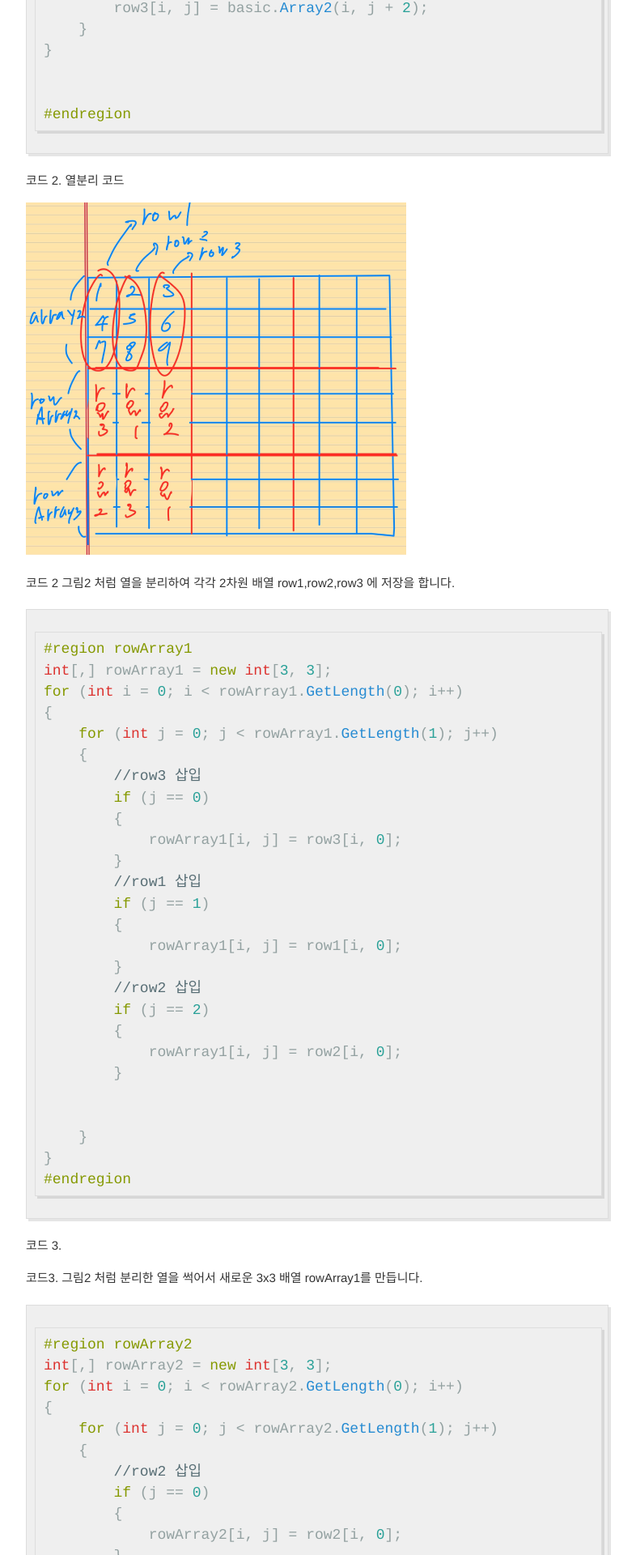
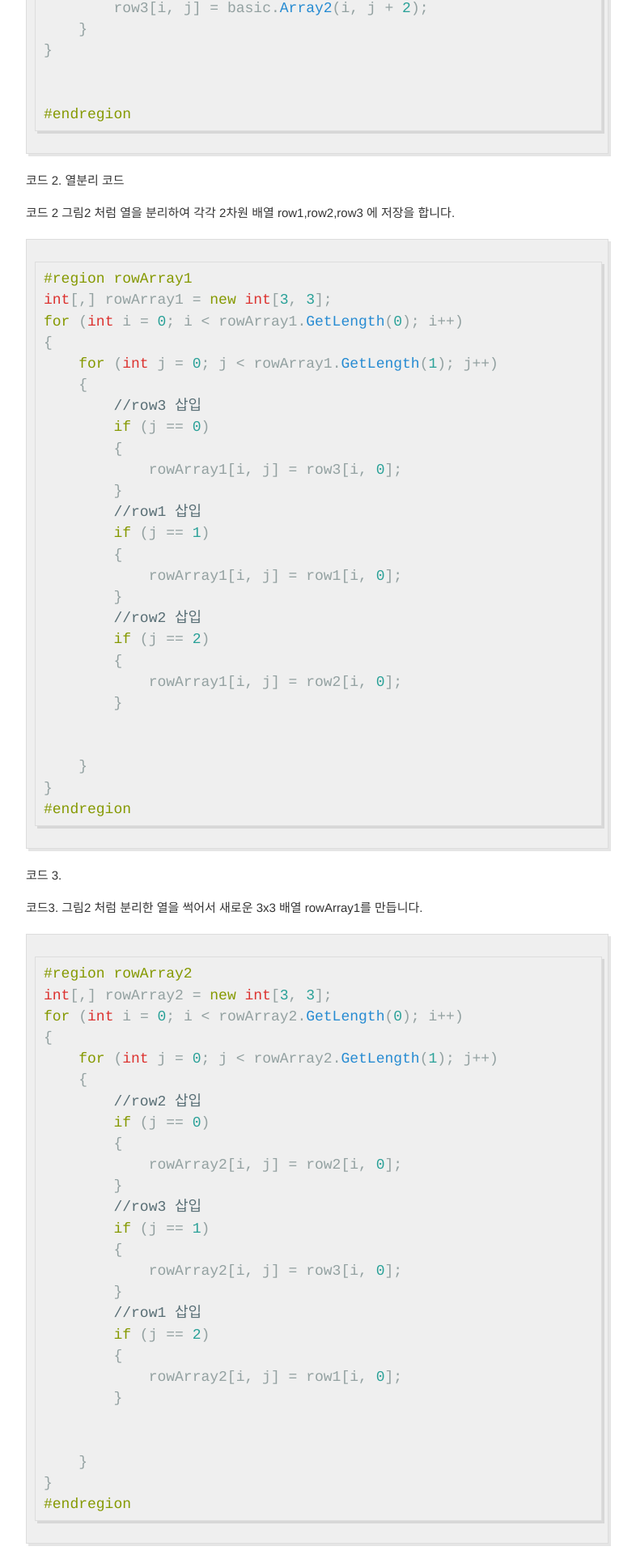
Before and after one commit to enmael/enmael.github.io, a Jekyll site: the page built from _posts/2024-7-10-sudoku .md, in a window 1280 px wide. Shown: the part 4435-6355 px from the top of the page at 81% size, without its empty margins (248-1034 px from the left). Built offline with Jekyll 4.4.1, drawn with Linux system fonts in a browser that asks for light colours; comment, search, counter and statistics services are not loaded.

Commit message:
Update 2024-7-10-sudoku .md

```diff
--- a/_posts/2024-7-10-sudoku .md
+++ b/_posts/2024-7-10-sudoku .md
@@ -194,8 +194,6 @@ for (int i = 0; i < row1.GetLength(0); i++)
 <span style="font-size: 15px;">
    코드 2. 열분리 코드
 </span>
-
-![Sudoku1]({{ site.baseurl }}/images/Sudoku2.png)
 
 <span style="font-size: 15px;">
    코드 2 그림2 처럼 열을 분리하여 각각 2차원 배열 row1,row2,row3 에 저장을 합니다.
```
